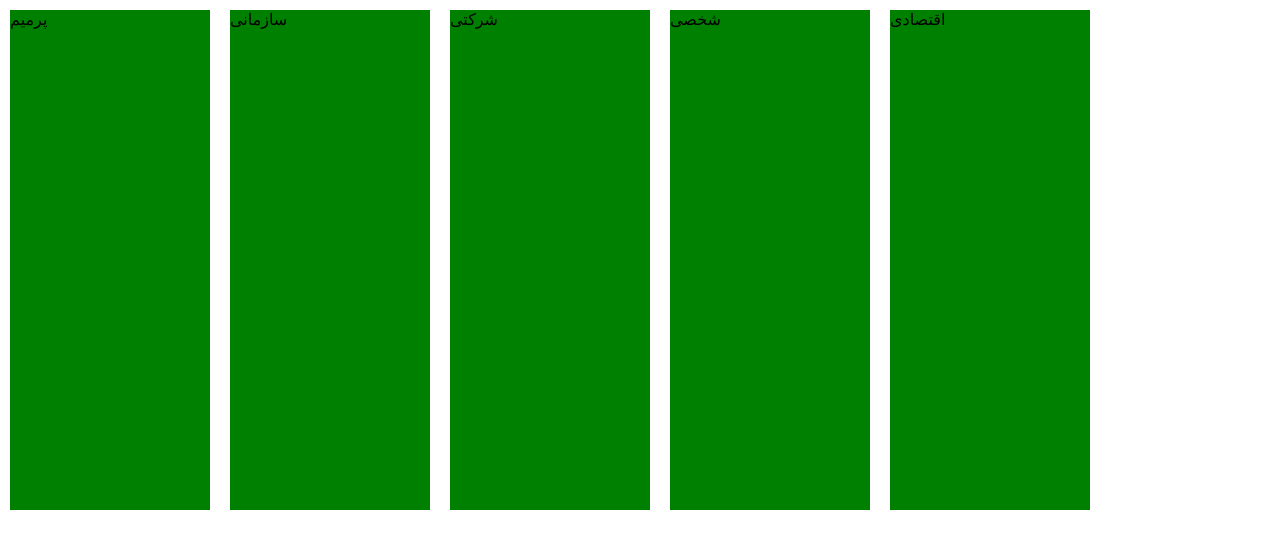
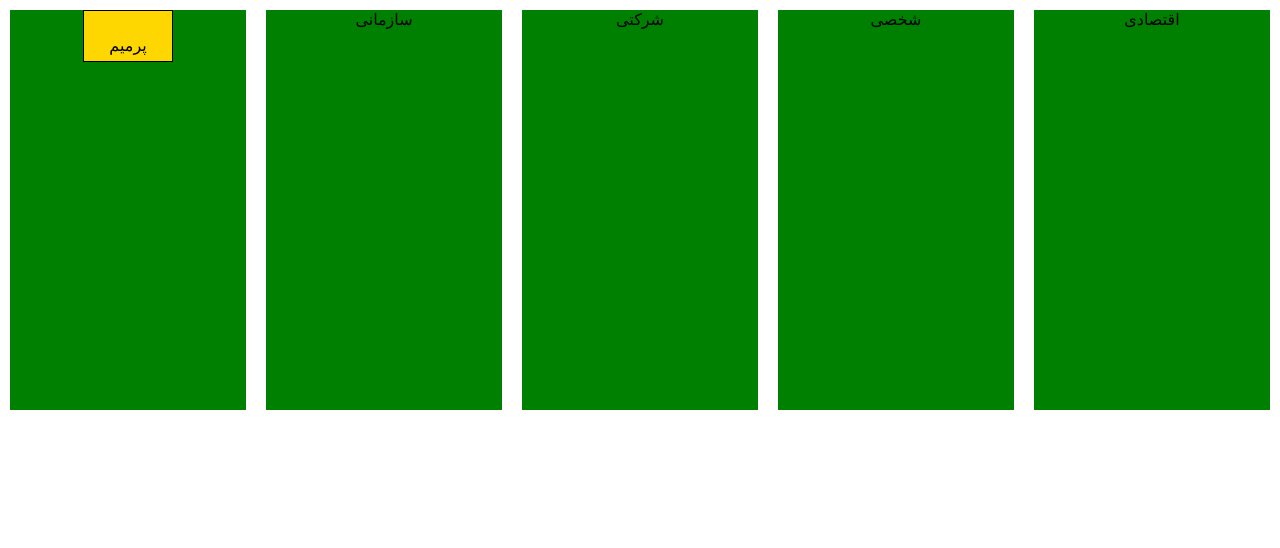
Before and after one commit to jalal-tahae/HWW8, a plain HTML site: page index.html in a window 1280 px wide. Drawn offline with Linux system fonts and the light colour scheme.

Commit message:
HWW8 0.1

```diff
--- a/index.html
+++ b/index.html
@@ -6,12 +6,17 @@
     <meta name="viewport" content="width=device-width, initial-scale=1.0">
     <title>flex</title>
     <link rel="stylesheet" href="style.css">
+    <link rel="icon" href="./favicon.ico">
 </head>
 
 <body>
     <div class="container">
         <div class="cart">
             <div class="chead"> پرمیم</div>
+            <div class="cbody">
+
+
+            </div>
         </div>
         <div class="cart">سازمانی</div>
         <div class="cart">شرکتی</div>
--- a/style.css
+++ b/style.css
@@ -2,24 +2,30 @@
     box-sizing: border-box;
     padding: 0;
     margin: 0;
-    left: 20%;
+
 }
 
 .cart {
     display: flex;
-    width: 200px;
-    height: 500px;
+    width: 250px;
+    height: 400px;
     background-color: green;
     margin: 10px;
-    text-align: center;
-    left: 20%;
+    justify-content: center;
+
 }
 
 .container {
     display: flex;
-    left: 20%;
+    justify-content: space-around;
+
 }
 
 .chead {
-    left: 20%;
+    background-color: gold;
+    height: 40px;
+    justify-content: center;
+    border: 1px solid black;
+    padding: 25px;
+    display: flex;
 }
```
